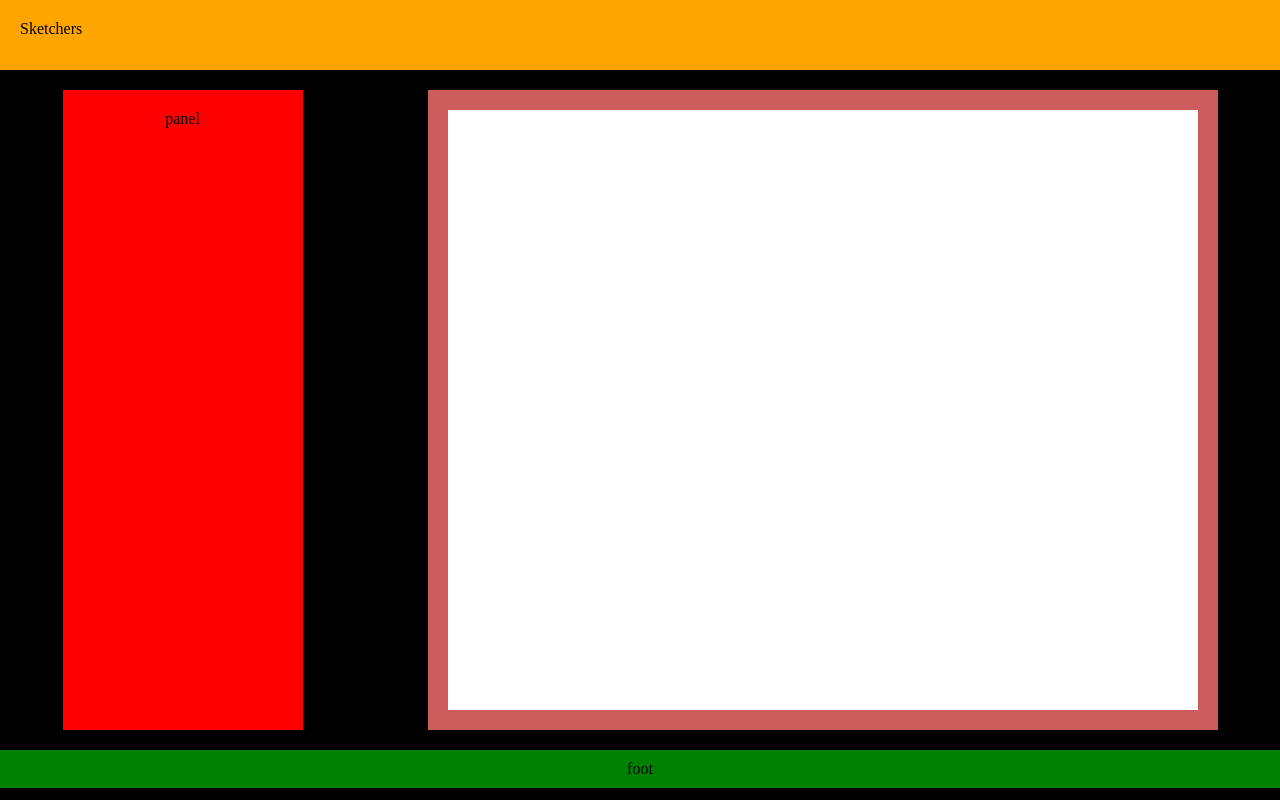
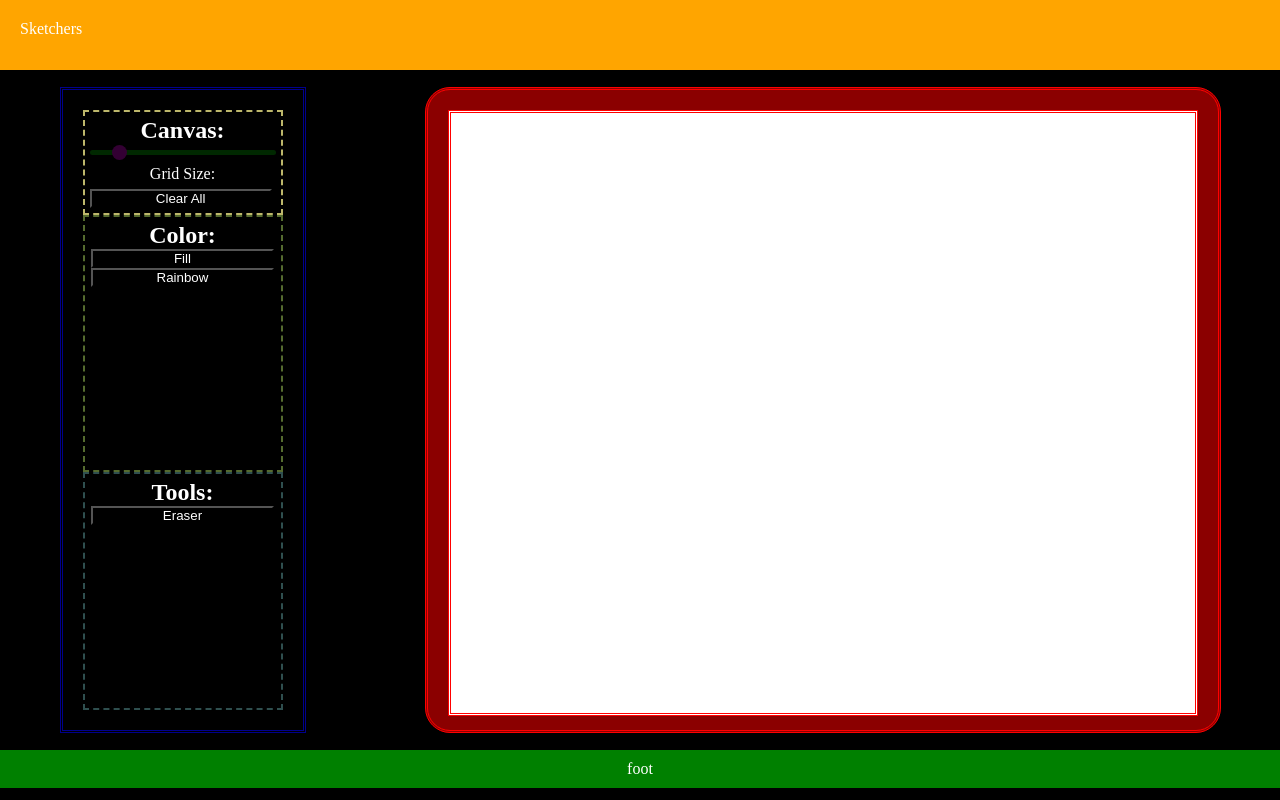
Before and after one commit to voidalgorthm/etch-a-sketch, a plain HTML site: page index.html in a window 1280 px wide. Drawn offline with Linux system fonts and the light colour scheme.

Commit message:
feat: add buttons with styles

```diff
--- a/index.html
+++ b/index.html
@@ -16,7 +16,27 @@
             Sketchers
         </header>
         <div class="content">
-            <div class="panel">panel</div>
+            <div class="panel">
+                <div class="ctrl-canvas">
+                    <p class="label" id="ctrl-canvas-lbl">Canvas:</p>
+                    <div class="slider-container">
+                        <input type="range" id="gsize" class="grid-slider" min="3" max="100" value="16">
+                        <p class="text">Grid Size: <span id="gsize-value"></span></p>
+                    </div>
+                    <button class="button" id="clear">Clear All</button>
+                </div>
+                <div class="ctrl-color">
+                    <p class="label" id="ctrl-color-lbl">Color:</p>
+
+
+                    <button class="button" id="fill">Fill</button>
+                    <button class="button" id="rainbow">Rainbow</button>
+                </div>
+                <div class="ctrl-tools">
+                    <p class="label" id="ctrl-tools-lbl">Tools:</p>
+                    <button class="button" id="eraser">Eraser</button>
+                </div>
+            </div>
             <div class="frame">
                 <div class="canvas">
                 </div>
--- a/style.css
+++ b/style.css
@@ -1,5 +1,6 @@
 * {
     background-color: black;
+    color: white;
     margin: 0;
     padding: 0;
     text-align: center;
@@ -37,22 +38,106 @@
 }
 
 .panel {
-    background-color: red;
+    border: 3px double darkblue;
     height: 600px;
     width: 200px;
     padding: 20px;
+    display: flex;
     flex: 1 1 1;
+    flex-direction: column;
+    justify-content: space-evenly;
 }
 
+.button {
+    width: 98%;
+}
+
+.label {
+    font-size: x-large;
+    font-weight: bold;
+}
+
+.text {
+    font-size: medium;
+}
+
+.ctrl-canvas {
+    border: 2px dashed darkkhaki;
+    padding: 5px;
+    display: flex;
+    flex-direction: column;
+    gap: 6px;
+}
+
+.ctrl-color {
+    border: 2px dashed darkolivegreen;
+    padding: 5px;
+    flex-grow: 2;
+}
+
+.ctrl-tools {
+    border: 2px dashed darkslategray;
+    padding: 5px;
+    flex-grow: 2;
+}
+
+.slider-container {
+    width: 100%; /* Width of the outside container */
+    display: flex;
+    flex-direction: column;
+    gap: 10px;
+  }
+
+  /* The slider itself */
+  .grid-slider {
+    -webkit-appearance: none;  /* Override default CSS styles */
+    appearance: none;
+    width: 100%; /* Full-width */
+    height: 5px; /* Specified height */
+    border-radius: 5px;
+    background: darkgreen;
+    outline: none; /* Remove outline */
+    opacity: 0.4; /* Set transparency (for mouse-over effects on hover) */
+    -webkit-transition: .2s; /* 0.2 seconds transition on hover */
+    transition: opacity .2s;
+  }
+
+  /* Mouse-over effects */
+  .grid-slider:hover {
+    opacity: 1; /* Fully shown on mouse-over */
+  }
+
+  /* The slider handle (use -webkit- (Chrome, Opera, Safari, Edge) and -moz- (Firefox) to override default look) */
+  .grid-slider::-webkit-slider-thumb {
+    -webkit-appearance: none; /* Override default look */
+    appearance: none;
+    width: 15px; /* Set a specific slider handle width */
+    height: 15px; /* Slider handle height */
+    border-radius: 50%;
+    background: purple; /* Green background */
+    cursor: pointer; /* Cursor on hover */
+  }
+
+  .grid-slider::-moz-range-thumb {
+    width: 15px; /* Set a specific slider handle width */
+    height: 15px; /* Slider handle height */
+    border-radius: 50%;
+    background: purple; /* Green background */
+    cursor: pointer; /* Cursor on hover */
+  }
+
 .frame {
-    background-color: indianred;
+    background-color: darkred;
+    border: 3px double red;
     height: 600px;
     width: 750px;
+    border-radius: 25px;
     padding: 20px;
     flex: 1 1 1;
 }
 
 .canvas {
     background-color: white;
+    border: 3px double red;
     height: 600px;
 }
```
